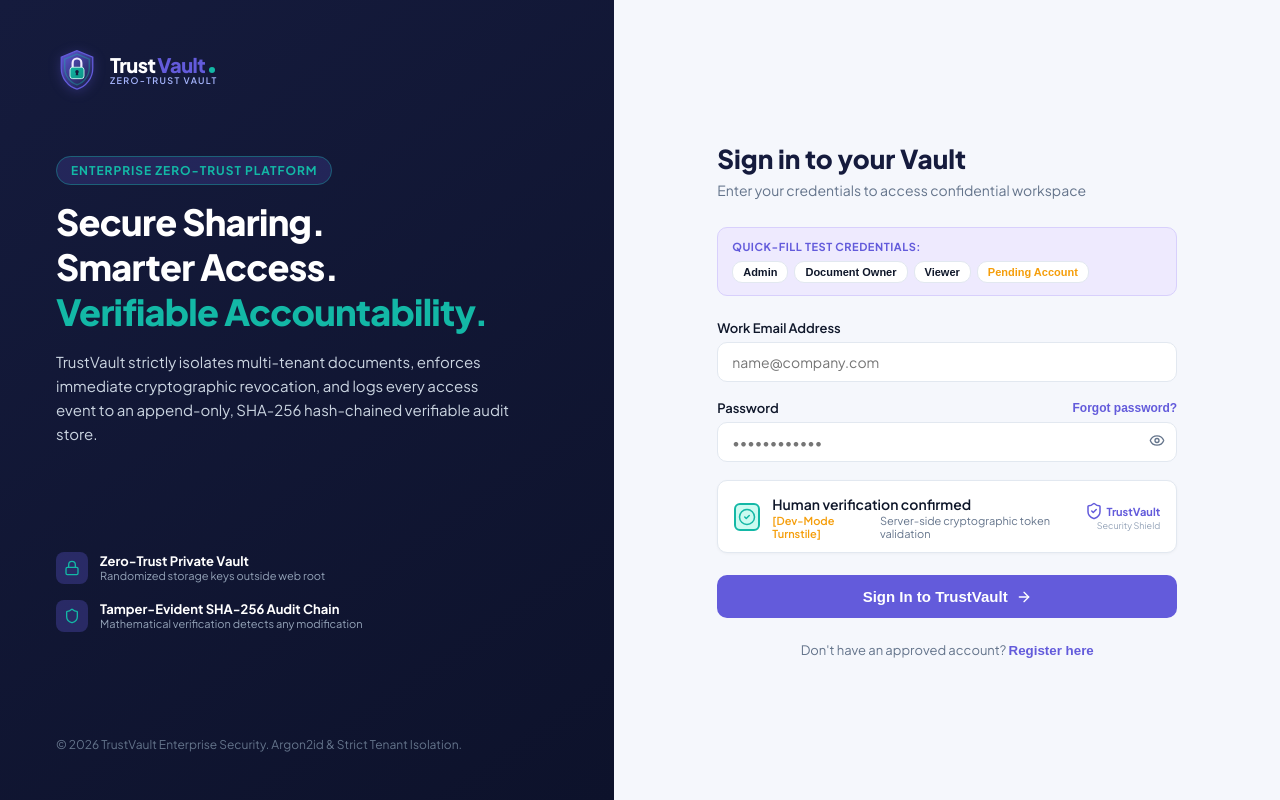
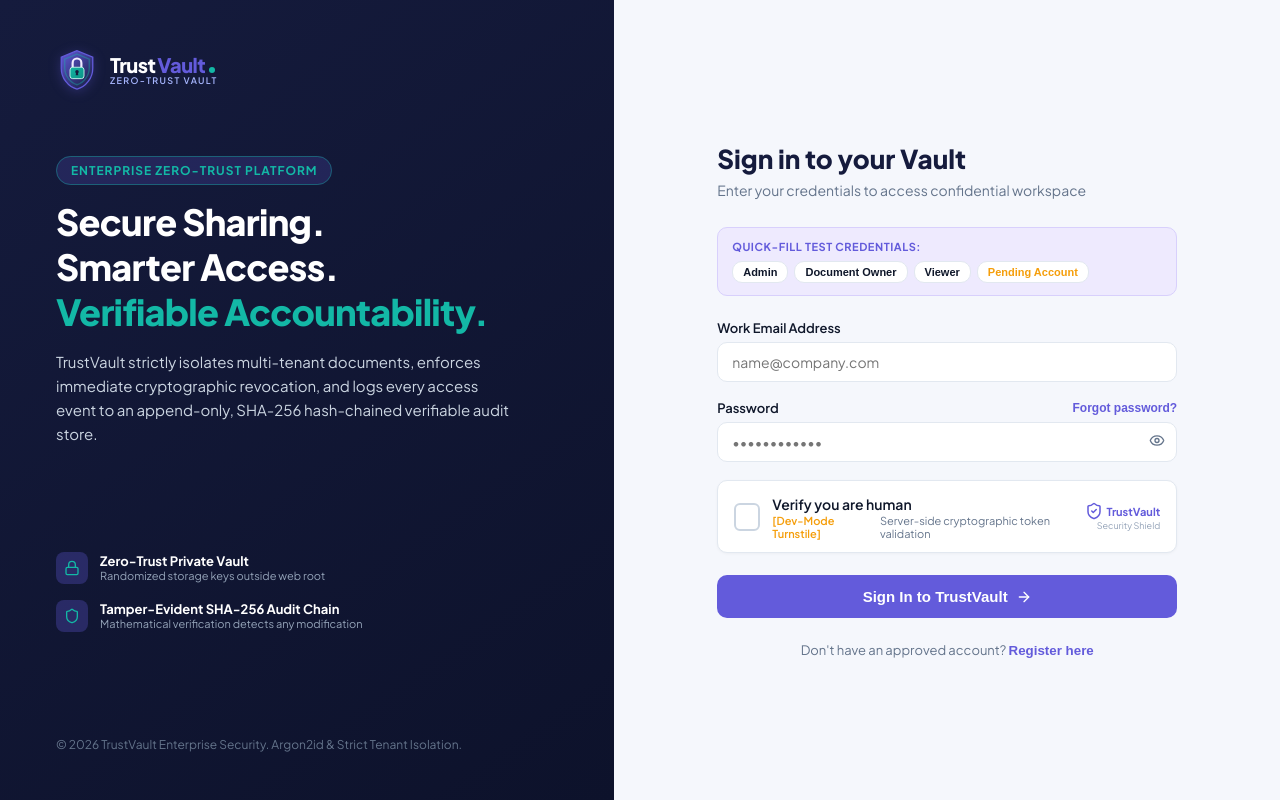
Before and after one commit to SaiTejaswiIndurthi/TrustVault, a React (Vite) app in the folder frontend/: page / in a window 1280 px wide. Built offline with nearby package versions, Linux system fonts and the light colour scheme; no server answers.

Commit message:
fix(ui): require interactive click to solve CAPTCHA rather than pre-filling dev token

```diff
--- a/frontend/src/components/CaptchaWidget.jsx
+++ b/frontend/src/components/CaptchaWidget.jsx
@@ -4,6 +4,10 @@ import { ShieldCheck, RefreshCw, CheckCircle2 } from "lucide-react";
 export function CaptchaWidget({ onVerify, verified = false }) {
   const [loading, setLoading] = useState(false);
   const [isChecked, setIsChecked] = useState(verified);
+
+  React.useEffect(() => {
+    setIsChecked(verified);
+  }, [verified]);
 
   const handleTrigger = () => {
     if (isChecked || loading) return;
--- a/frontend/src/pages/Login.jsx
+++ b/frontend/src/pages/Login.jsx
@@ -9,7 +9,7 @@ export function Login({ onNavigate }) {
   const [email, setEmail] = useState("");
   const [password, setPassword] = useState("");
   const [showPassword, setShowPassword] = useState(false);
-  const [captchaToken, setCaptchaToken] = useState("TRUSTVAULT_DEV_CAPTCHA_PASSED");
+  const [captchaToken, setCaptchaToken] = useState("");
   const [error, setError] = useState("");
   const [loading, setLoading] = useState(false);
 
--- a/frontend/src/pages/Register.jsx
+++ b/frontend/src/pages/Register.jsx
@@ -26,7 +26,7 @@ export function Register({ onNavigate }) {
   const [showPassword, setShowPassword] = useState(false);
   const [role, setRole] = useState("VIEWER");
   const [tenantName, setTenantName] = useState("CyberCorp Defense & Financial");
-  const [captchaToken, setCaptchaToken] = useState("TRUSTVAULT_DEV_CAPTCHA_PASSED");
+  const [captchaToken, setCaptchaToken] = useState("");
   const [loading, setLoading] = useState(false);
   const [error, setError] = useState("");
   const [successData, setSuccessData] = useState(null);
```
